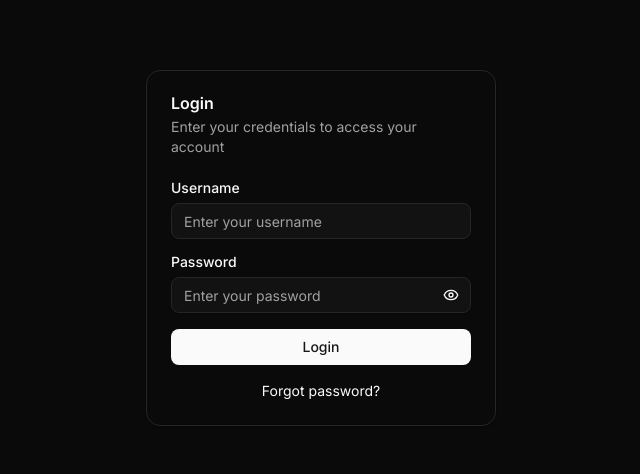
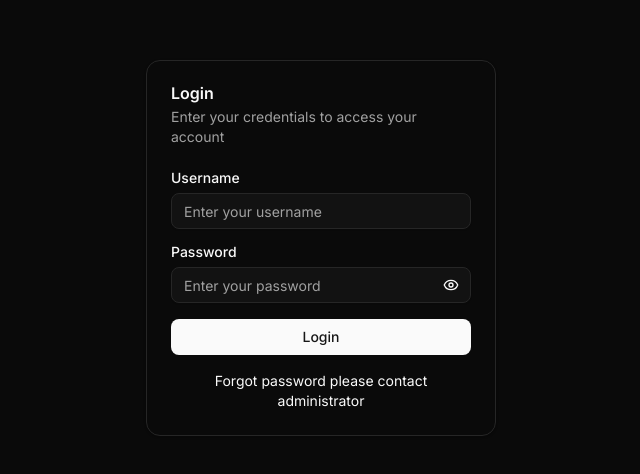
Before and after one commit to piccolojnr/kntsf_dashboard, a Next.js app: page /auth/login in a window 1280 px wide. Shown: the part 152-626 px from the top of the page, without its empty margins (319-959 px from the left). Built offline with nearby package versions, Linux system fonts and the light colour scheme.

Commit message:
fix: clean up whitespace in User and NewsArticle models for improved readability

```diff
--- a/src/app/auth/login/page.tsx
+++ b/src/app/auth/login/page.tsx
@@ -11,7 +11,6 @@ import {
 import { Input } from "@/components/ui/input";
 import { Label } from "@/components/ui/label";
 import { toast } from "sonner";
-import Link from "next/link";
 import { signIn } from "next-auth/react";
 import { Eye, EyeClosed } from "lucide-react";
 import { useRouter } from "next/navigation";
@@ -41,6 +40,7 @@ export default function Login() {
       if (result?.error) {
         toast.dismiss();
         toast.error("Invalid username or password");
+        setIsLoading(false);
         return;
       }
 
@@ -48,8 +48,11 @@ export default function Login() {
         toast.dismiss();
         toast.success("Login successful!");
         // Add a small delay to ensure the success message is shown
-        await new Promise(resolve => setTimeout(resolve, 500));
+        await new Promise((resolve) => setTimeout(resolve, 500));
         router.push("/dashboard");
+      } else {
+        toast.dismiss();
+        toast.error("Login failed. Please try again.");
       }
     } catch (error) {
       console.error("Login error:", error);
@@ -118,12 +121,7 @@ export default function Login() {
               {isLoading ? "Logging in..." : "Login"}
             </Button>
             <div className="text-sm text-center">
-              <Link
-                href="/forgot-password"
-                className="text-primary hover:underline"
-              >
-                Forgot password?
-              </Link>
+              Forgot password please contact administrator
             </div>
           </form>
         </CardContent>
--- a/src/components/layouts/app-sidebar.tsx
+++ b/src/components/layouts/app-sidebar.tsx
@@ -60,12 +60,6 @@ export function AppSidebar({
       {
         title: "News",
         url: "/dashboard/news",
-        icon: User,
-        show: () => true, // Always show for logged-in users
-      },
-      {
-        title: "Profile",
-        url: "/dashboard/profile",
         icon: User,
         show: () => permissions.canViewNews, // Always show for logged-in users
       },
```
Also changed, not shown: 1 other file (tests, documents, lock files or other folders).
